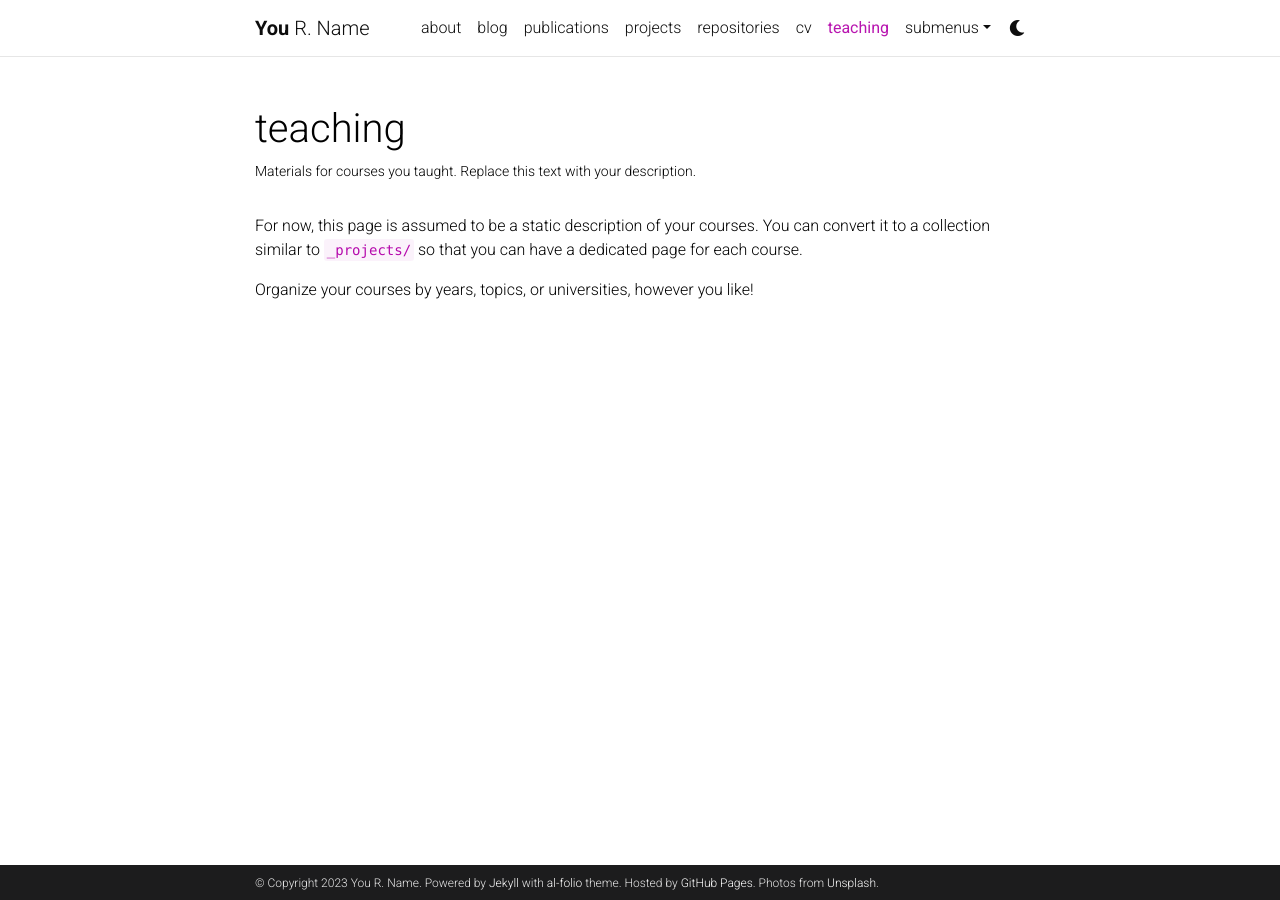
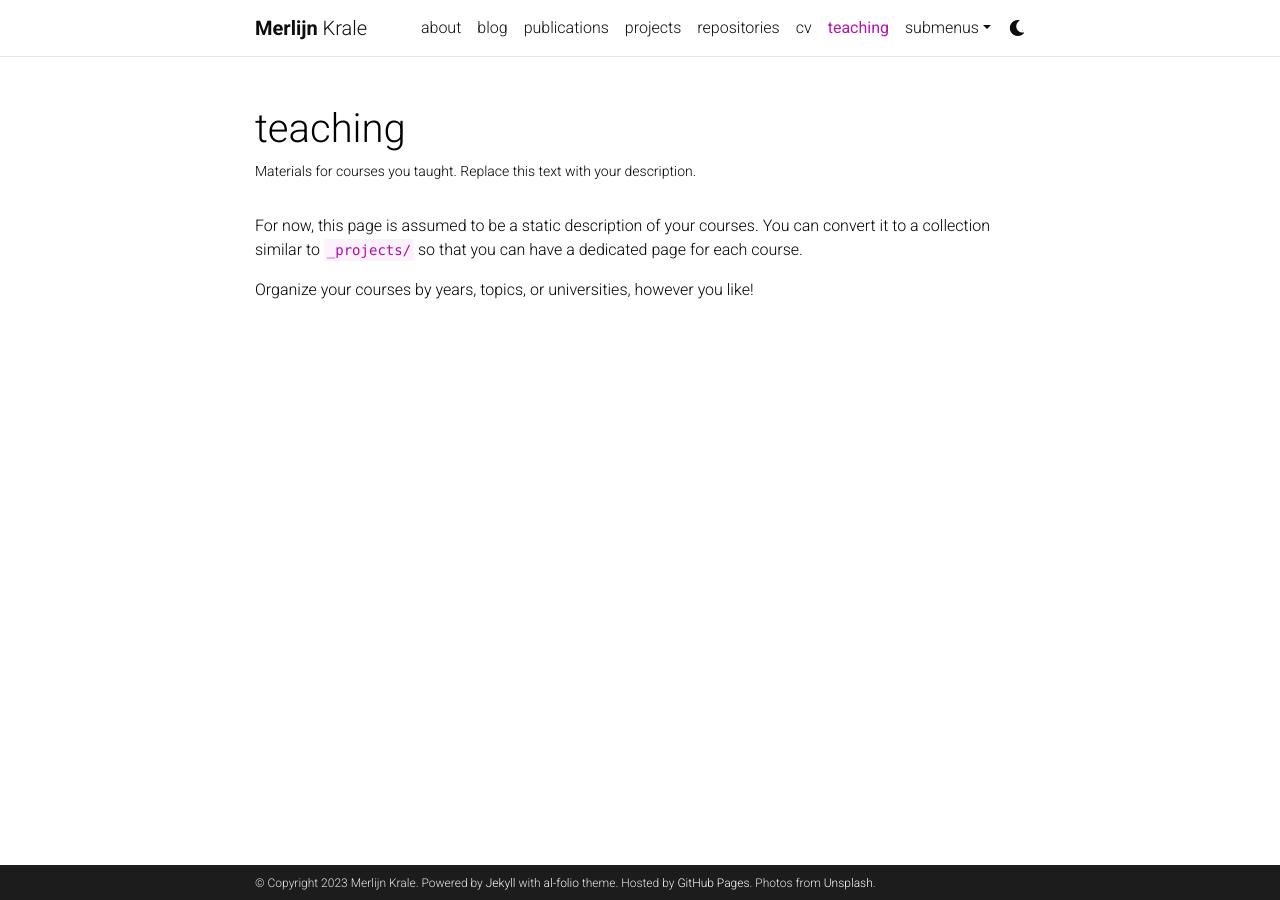
Before and after one commit to MKrale/MKrale.github.io, a Jekyll site: the page built from _pages/teaching.md, in a window 1280 px wide. Built offline with Jekyll 4.4.1, drawn with Linux system fonts in a browser that asks for light colours; comment, search, counter and statistics services are not loaded; a style sheet for code colours, icons or effects is not loaded.

Commit message:
First draft landingpage

```diff
--- a/_config.yml
+++ b/_config.yml
@@ -3,10 +3,10 @@
 # -----------------------------------------------------------------------------
 
 title: blank # the website title (if blank, full name will be used instead)
-first_name: You
-middle_name: R.
-last_name: Name
-email: you@example.com
+first_name: Merlijn
+middle_name:
+last_name: Krale
+email: merlijn.krale@ru.nl
 description: > # the ">" symbol means to ignore newlines until "footer_text:"
   A simple, whitespace theme for academics. Based on [*folio](https://github.com/bogoli/-folio) design.
 footer_text: >
@@ -16,7 +16,7 @@
 keywords: jekyll, jekyll-theme, academic-website, portfolio-website  # add your own keywords or leave empty
 
 lang: en # the language of your site (for example: en, fr, cn, ru, etc.)
-icon: ⚛️  # the emoji used as the favicon (alternatively, provide image name in /assets/img/)
+icon: Ⓜ️  # the emoji used as the favicon (alternatively, provide image name in /assets/img/)
 
 url: https://MKrale.github.io # the base hostname & protocol for your site
 baseurl:  # the subpath of your site, e.g. /blog/
@@ -71,11 +71,11 @@
 # Social integration
 # -----------------------------------------------------------------------------
 
-github_username: # your GitHub user name
+github_username: MKrale # your GitHub user name
 gitlab_username: # your GitLab user name
 twitter_username: # your Twitter handle
 mastodon_username: # your mastodon instance+username in the format instance.tld/@username
-linkedin_username: # your LinkedIn user name
+linkedin_username: Merlijn Krale # your LinkedIn user name
 telegram_username: # your Telegram user name
 scholar_userid: # your Google Scholar ID
 semanticscholar_id: # your Semantic Scholar ID
@@ -92,7 +92,7 @@
 keybase_username: # your keybase user name
 wikidata_id: # your wikidata id
 wikipedia_id: # your wikipedia id (Case sensitive)
-dblp_url: # your DBLP profile url
+dblp_url: https://dblp.org/pid/342/7840.html # your DBLP profile url
 stackoverflow_id: # your stackoverflow id
 kaggle_id: # your kaggle id
 lastfm_id: # your lastfm id
```
Also changed, not shown: _pages/about.md (+15 -7 lines), assets/img/Potrait.jpeg (added), 1 other file.
